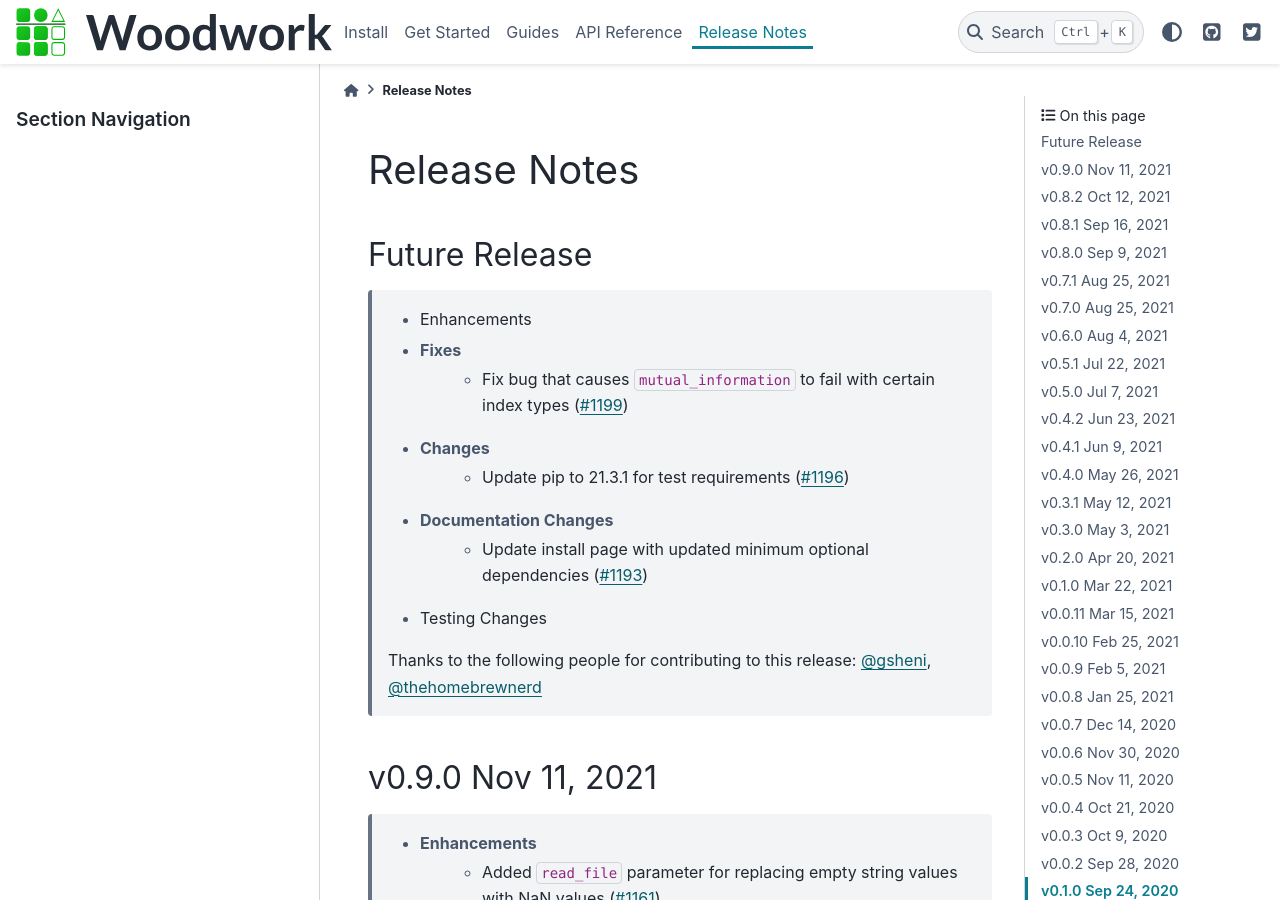
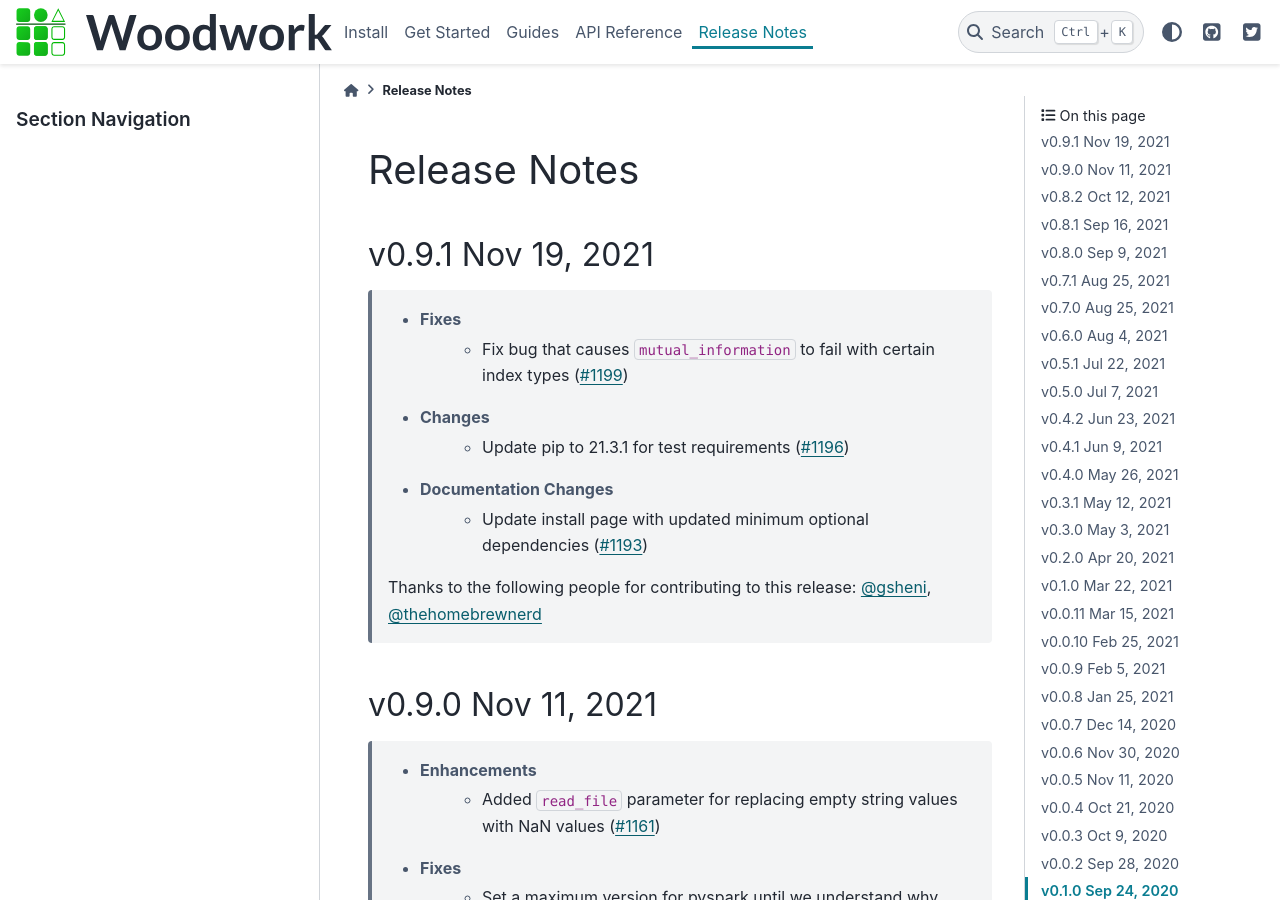
Before and after one commit to alteryx/woodwork, a Sphinx documentation site: the page built from docs/source/release_notes.rst, in a window 1280 px wide and 900 px high. Built offline with Sphinx 7.4.7 and the PyData theme 0.15.4, drawn with Linux system fonts in a browser that asks for light colours; comment, search, counter and statistics services are not loaded.

Commit message:
v0.9.1 (#1200)

```diff
--- a/docs/source/release_notes.rst
+++ b/docs/source/release_notes.rst
@@ -2,17 +2,24 @@
 
 Release Notes
 -------------
+.. Future Release
+  ==============
+    * Enhancements
+    * Fixes
+    * Changes
+    * Documentation Changes
+    * Testing Changes
 
-Future Release
-==============
-    * Enhancements
+.. Thanks to the following people for contributing to this release:
+
+v0.9.1 Nov 19, 2021
+===================
     * Fixes
         * Fix bug that causes ``mutual_information`` to fail with certain index types (:pr:`1199`)
     * Changes
         * Update pip to 21.3.1 for test requirements (:pr:`1196`)
     * Documentation Changes
         * Update install page with updated minimum optional dependencies (:pr:`1193`)
-    * Testing Changes
 
     Thanks to the following people for contributing to this release:
     :user:`gsheni`, :user:`thehomebrewnerd`
--- a/setup.py
+++ b/setup.py
@@ -16,7 +16,7 @@ setup(
     author='Alteryx, Inc.',
     author_email='support@featurelabs.com',
     license='BSD 3-clause',
-    version='0.9.0',
+    version='0.9.1',
     description='a two-dimensional data object with labeled axes and typing information',
     url='https://github.com/alteryx/woodwork/',
     classifiers=[
--- a/woodwork/version.py
+++ b/woodwork/version.py
@@ -1 +1 @@
-__version__ = "0.9.0"
+__version__ = "0.9.1"
```
Also changed, not shown: 1 other file.
